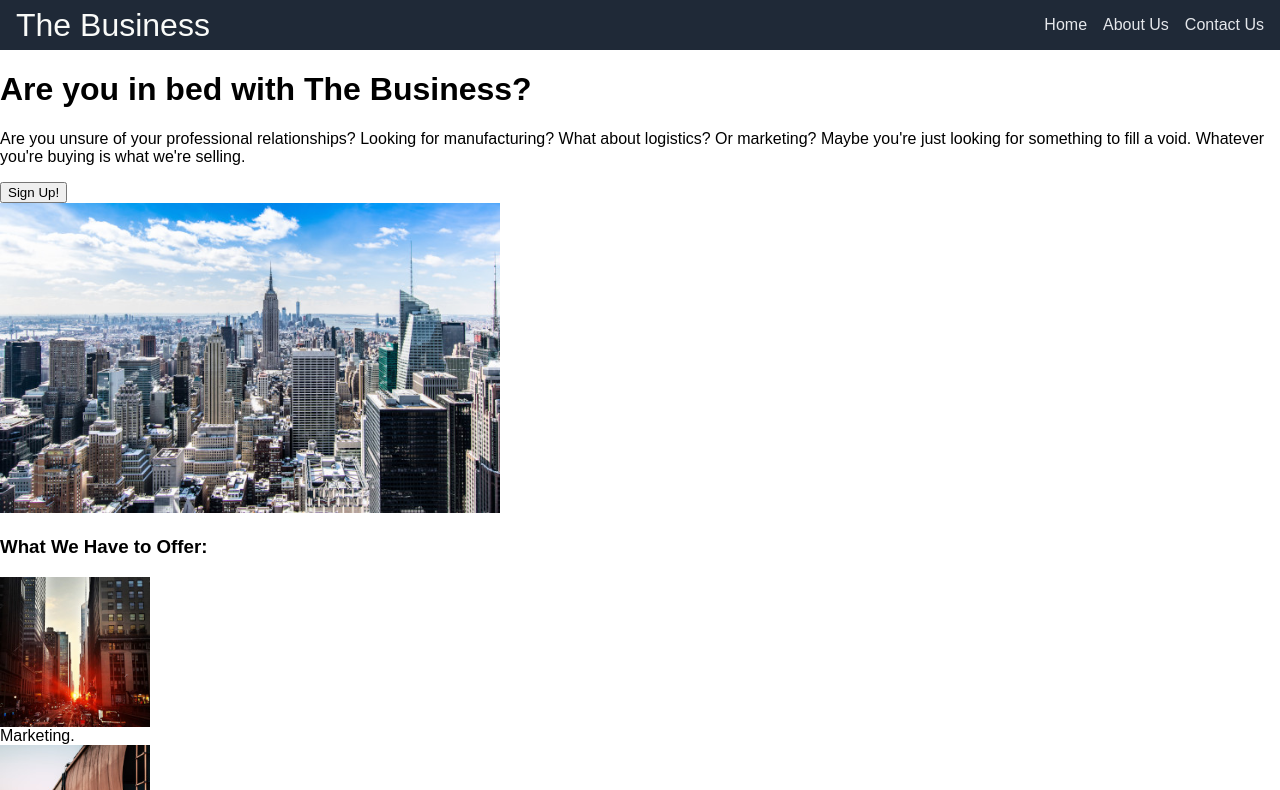
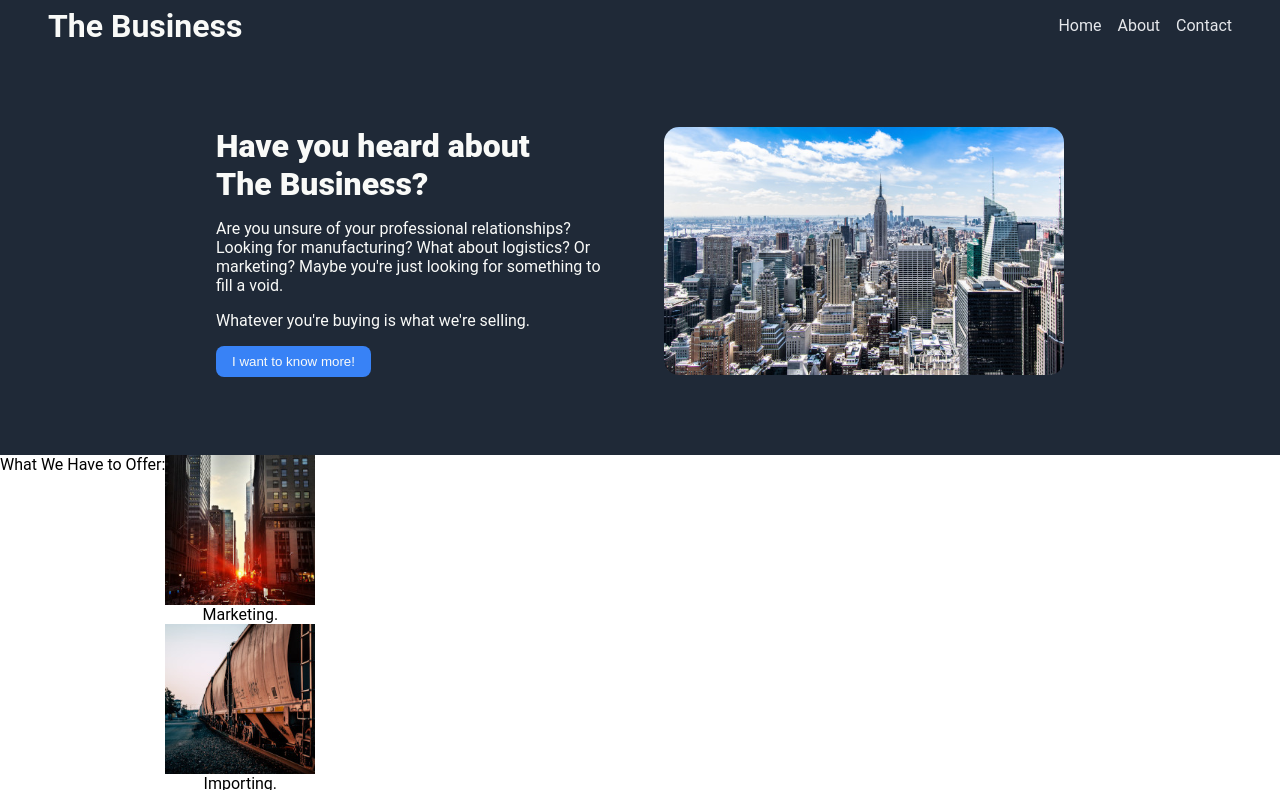
Before and after one commit to brandonmdee/odin-landing-page, a plain HTML site: page index.html in a window 1280 px wide. Shown: the top 790 px of the page. Drawn offline with Linux system fonts and the light colour scheme.

Commit message:
Styled hero, other adjustments.

```diff
--- a/index.html
+++ b/index.html
@@ -6,27 +6,37 @@
     <title>THE BUSINESS (THE HOMEPAGE)</title>
 </head>
 <body>
+    <div class="container">
     <div class="header">
         <div class="logo">The Business</div>
         <div class="links">
             <ul>
                 <li><a href="#">Home</a></li>
-                <li><a href="#">About Us</a></li>
-                <li><a href="#">Contact Us</a></li>
+                <li><a href="#">About</a></li>
+                <li><a href="#">Contact</a></li>
             </ul>
         </div>
     </div>
     <div class="content">
-        <div class="section">
-            <h1>Are you in bed with The Business?</h1>
-            <p>Are you unsure of your professional relationships? Looking for manufacturing? What about logistics? Or marketing? Maybe you're just looking for something to fill a void. Whatever you're buying is what we're selling.</p>
-            <button>Sign Up!</button>
-            <div class="header-dummy">
+        <div class="section1">
+            <div class="left">
+            <p class="askyourself">Have you heard about <br> The Business?</p>
+            <p>Are you unsure of your professional relationships? Looking for manufacturing? What about logistics? Or marketing? Maybe you're just looking for something to fill a void. </p>
+            <p>Whatever you're buying is what we're selling.</p>
+            <button class="sign-up">I want to know more!</button>
+            </div>
+
+            <div class="right">
                 <img src="./images/city.jpg" class="hero-img" alt="a landscape of a large city with skyscrapers">
             </div>
-        </div>
-        <div class="section">
-            <h3>What We Have to Offer:</h3>
+            </div>
+
+
+        <div class="section2">
+            <div class="title">
+            What We Have to Offer:
+            </div>
+            <div class="items">
             <div class="item">
 
                 <img src="./images/1.jpg" class="dummy">
@@ -44,6 +54,7 @@
                 <img src="./images/4.jpg" class="dummy">
                 Community.
             </div>
+            </div>
         </div>
         <div class="section"></div>
             <p>I was unsure of what I was doing with my life. The products I purchased weren't fulfilling, my children wouldn't call, my former employer had effectively discredited me. Everything changed when I got in with The Business.</p>
@@ -59,5 +70,6 @@
     <div class="footer">
         Page developed by brandonmdee. 2023
     </div>
+</div>
 </body>
 </html>
--- a/style.css
+++ b/style.css
@@ -1,17 +1,19 @@
 body {
-    font-family:Arial, Helvetica, sans-serif;
+    font-family:'Roboto', sans-serif;
     display: flex;
     flex-direction: column;
     height: 100vh;
     margin: 0;
+    padding: 0;
 }
 .header {
     display: flex;
     justify-content: space-between;
     align-items: center;
-    padding: 0 16px;
+    padding: 0px 48px;
     color: #f9faf8;
     background-color: #1F2937;
+
 }
 .header a {
     text-decoration: none;
@@ -19,9 +21,29 @@ body {
 }
 ul {
     display: flex;
+    flex-shrink: 0;
     list-style-type: none;
     gap: 16px;
 
+}
+.section1 {
+    background-color: #1F2937;
+    display: flex;
+    justify-content: center;
+    gap: 16px;
+    padding: 60px 32px;
+    color: #f9FaF8;
+
+}
+.askyourself {
+    font-size: 32px;
+    font-weight: 900;
+    color: #f9FaF8;
+    margin: 0;
+}
+.section2 {
+    display: flex;
+    text-align: center;
 }
 .dummy {
     width: 150px;
@@ -30,8 +52,30 @@ ul {
 }
 .logo {
     font-size: 32px;
+    font-weight: bolder;
+    flex-shrink: 0;
 
 }
 .hero-img {
-    width: 500px;
+    width: 400px;
+    flex-shrink: 0;
+    border-radius: 15px;
 }
+.left {
+    width: 400px;
+    flex-shrink: 0;
+    padding: 16px;
+
+}
+.right {
+    width: 400px;
+    align-self: center;
+    padding: 16px;
+}
+.sign-up {
+    background-color: #3882f6;
+    padding: 8px 16px;
+    border-radius: 8px;
+    color: #f9FaF8;
+    border: 0;
+}
```
